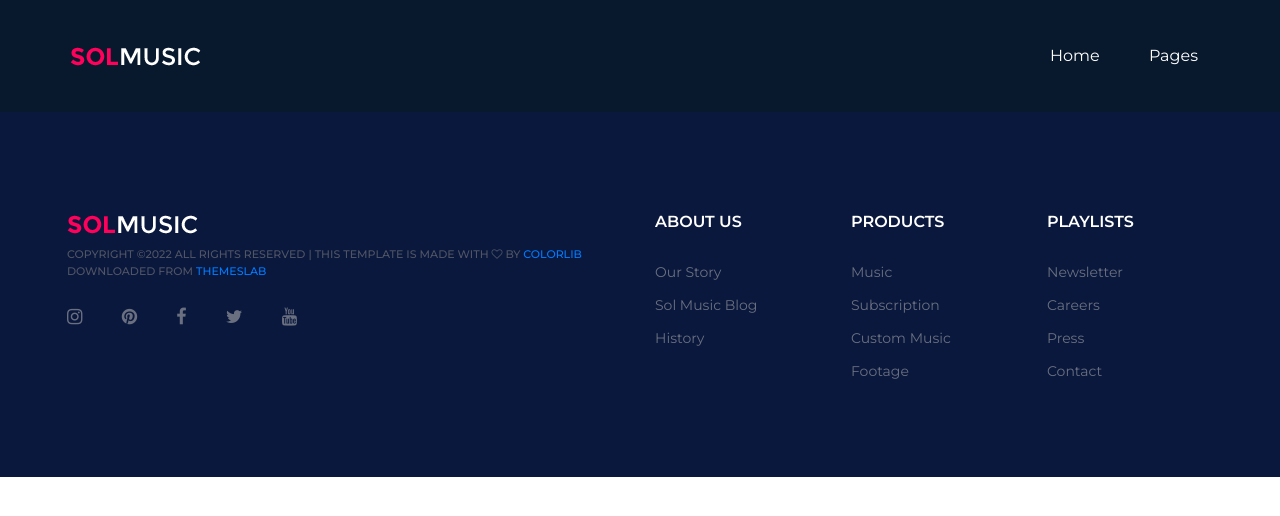
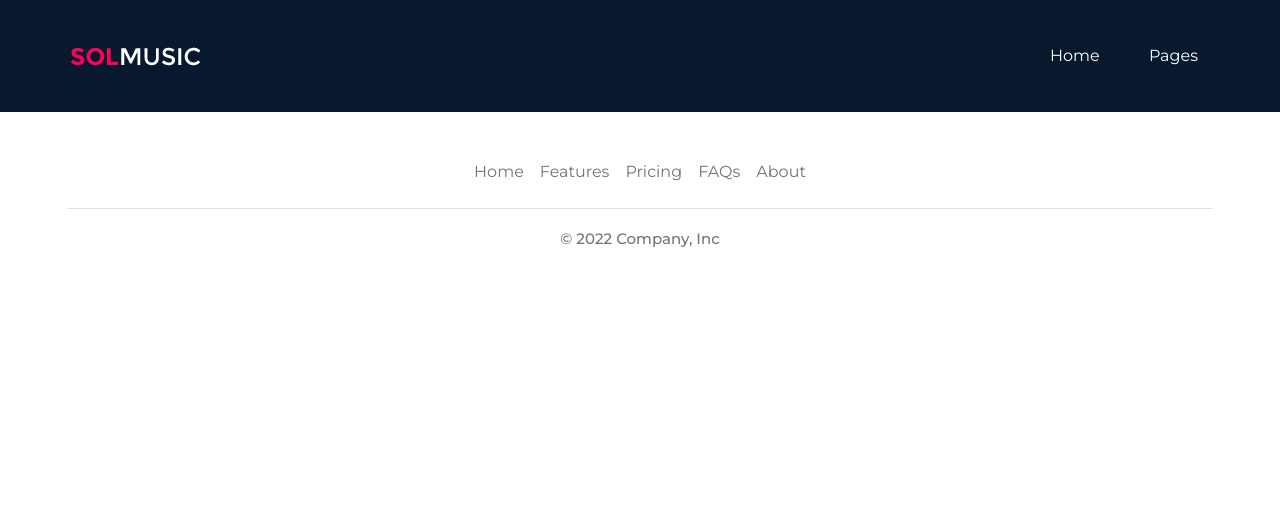
Before and after one commit to khs56/menucart, a Symfony app: template templates/base.html.twig in a window 1280 px wide; the page is wider, and only the part inside the window is pictured. Shown: the top 516 px of that part. Run offline with Twig, Linux system fonts and the light colour scheme; the template is opened without the code that fills it, so the values that code supplies are empty; some libraries are stand-ins or nearby versions.

Commit message:
Update base.html.twig

```diff
--- a/templates/base.html.twig
+++ b/templates/base.html.twig
@@ -85,7 +85,7 @@
 
 
 	<!-- Footer section -->
-	<footer class="footer-section">
+	{# <footer class="footer-section">
 		<div class="container">
 			<div class="row">
 				<div class="col-xl-6 col-lg-7 order-lg-2">
@@ -139,7 +139,21 @@ Copyright &copy;<script>document.write(new Date().getFullYear());</script> All r
 				</div>
 			</div>
 		</div>
-	</footer>
+	</footer> #}
+	<!-- Footer section end -->
+		<!-- Footer section -->
+	<div class="container">
+		<footer class="py-3 my-4">
+			<ul class="nav justify-content-center border-bottom pb-3 mb-3">
+				<li class="nav-item"><a href="#" class="nav-link px-2 text-muted">Home</a></li>
+				<li class="nav-item"><a href="#" class="nav-link px-2 text-muted">Features</a></li>
+				<li class="nav-item"><a href="#" class="nav-link px-2 text-muted">Pricing</a></li>
+				<li class="nav-item"><a href="#" class="nav-link px-2 text-muted">FAQs</a></li>
+				<li class="nav-item"><a href="#" class="nav-link px-2 text-muted">About</a></li>
+			</ul>
+			<p class="text-center text-muted">© 2022 Company, Inc</p>
+		</footer>
+	</div>
 	<!-- Footer section end -->
 
 	<!--====== Javascripts & Jquery ======-->
```
